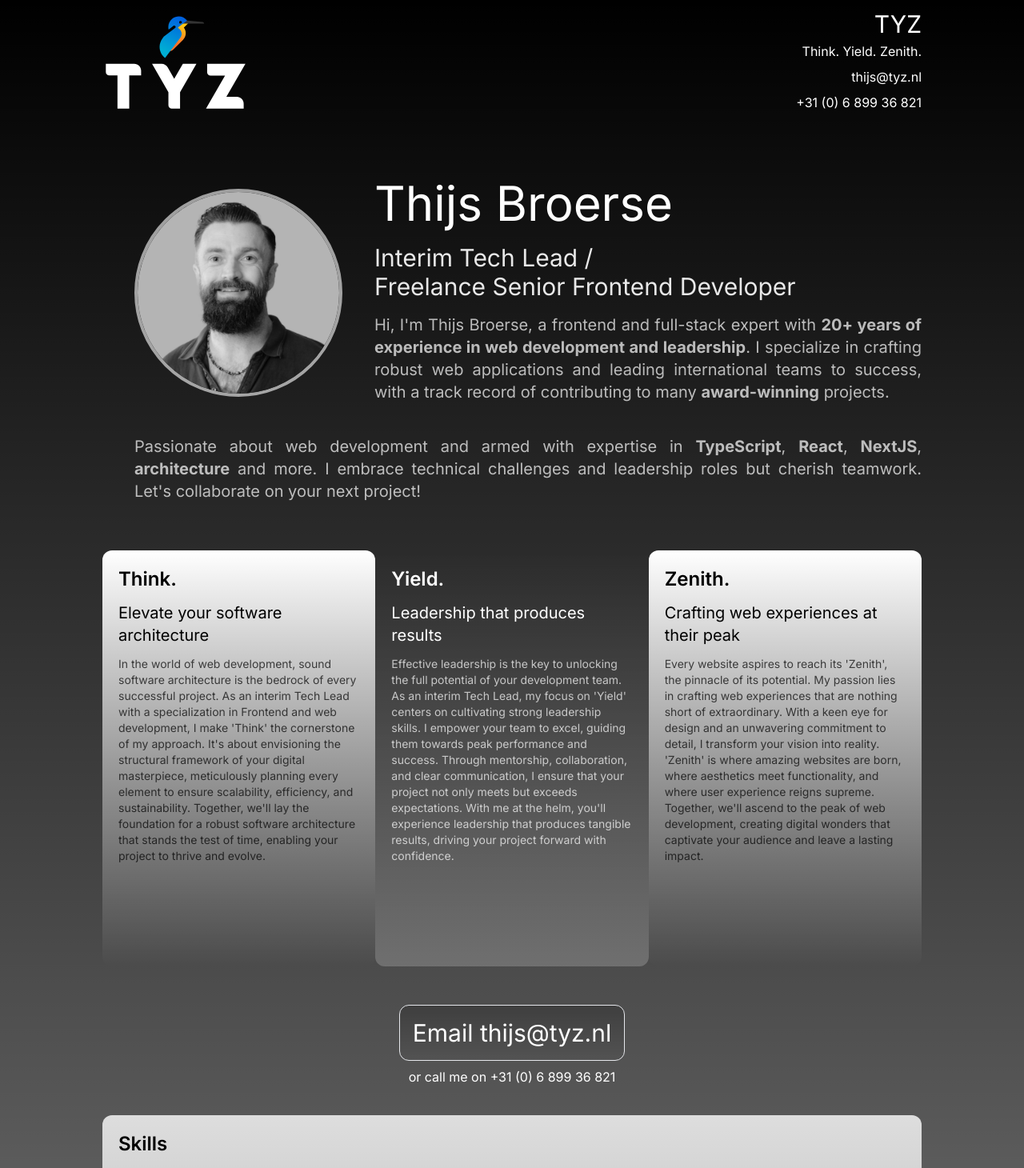
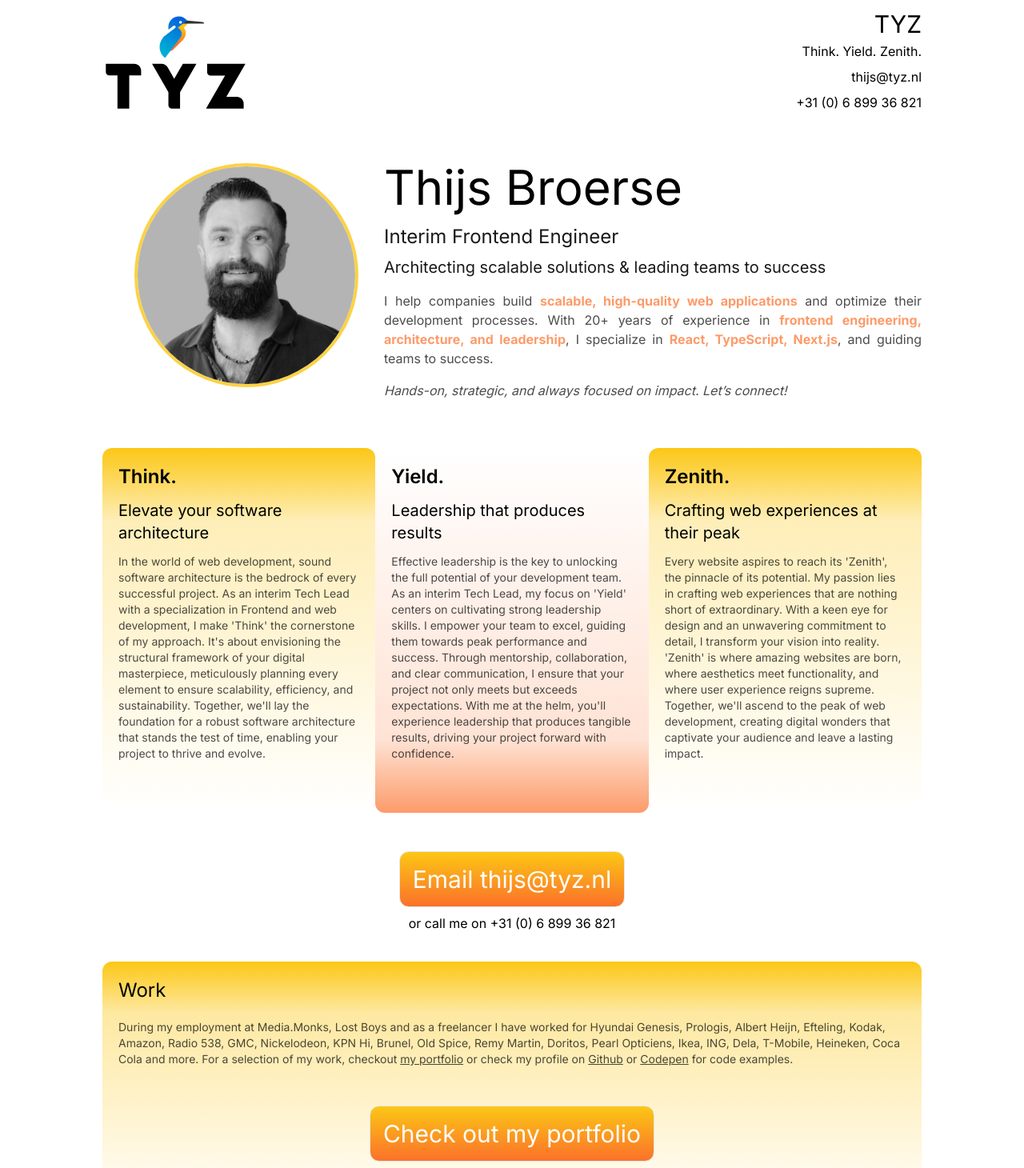
Before and after one commit to ThijsTyZ/tyz, a Next.js app: page / in a window 1280 px wide. Shown: the top 1460 px of the page at 80% size. Built offline with nearby package versions, Linux system fonts and the light colour scheme.

Commit message:
Experiment with some more colors

```diff
--- a/src/app/globals.css
+++ b/src/app/globals.css
@@ -1,32 +1,14 @@
 @tailwind base;
 @tailwind components;
 @tailwind utilities;
-
-:root {
-  --foreground-rgb: 255, 255, 255;
-  --background-start-rgb: 0, 0, 0;
-  --background-end-rgb: 255, 255, 255;
-  --footer-start-rgb: 0, 0, 0;
-  --footer-end-rgb: 80, 80, 80;
-}
-
-body {
-  color: rgb(var(--foreground-rgb));
-  background: linear-gradient(
-      to bottom,
-      transparent,
-      rgb(var(--background-end-rgb))
-    )
-    rgb(var(--background-start-rgb));
-}
 
 footer {
   background: linear-gradient(
           to bottom,
           transparent,
-          rgb(var(--footer-end-rgb))
+          theme('colors.orangeEnd')
   )
-  rgb(var(--footer-start-rgb));
+  theme('colors.orangeStart');
 }
 
 a:hover {
--- a/src/app/layout.tsx
+++ b/src/app/layout.tsx
@@ -30,7 +30,9 @@ export default function RootLayout({
 }): ReactElement {
   return (
     <html lang="en">
-      <body className={inter.className}>
+      <body
+        className={`${inter.className} bg-white bg-gradient-to-b from-white via-white to-orangeStart/10 `}
+      >
         <div className="w-full flex flex-col items-center min-h-screen justify-between">
           <Header />
 
--- a/src/app/page.tsx
+++ b/src/app/page.tsx
@@ -39,15 +39,65 @@ export default function Home(): ReactElement {
         <a
           href={phonenumber.href}
           title={phonenumber.title}
-          className="text-white text-m text-center"
+          className="text-m text-center hover:text-orangeEnd"
         >
           or call me on {phonenumber.text}
         </a>
       </section>
       {/**/}
 
+      {/* Portfolio */}
+      <section className="p-5 w-full mt-4 bg-gradient-to-r lg:bg-gradient-to-b from-orangeStart to-transparent via-orangeStart/40 via-20% rounded-xl  text-sm">
+        <h3 className="text-2xl mb-5">Work</h3>
+        <p className="text-sm opacity-70">
+          During my employment at Media.Monks, Lost Boys and as a freelancer I
+          have worked for Hyundai Genesis, Prologis, Albert Heijn, Efteling,
+          Kodak, Amazon, Radio 538, GMC, Nickelodeon, KPN Hi, Brunel, Old Spice,
+          Remy Martin, Doritos, Pearl Opticiens, Ikea, ING, Dela, T-Mobile,
+          Heineken, Coca Cola and more. For a selection of my work, checkout{' '}
+          <Link
+            href={paths.portfolio}
+            className="underline hover:text-black "
+            title="View my porfolio"
+          >
+            {' '}
+            my portfolio
+          </Link>{' '}
+          or check my profile on{' '}
+          <Link
+            href="https://github.com/ThijsTyZ"
+            target="_blank"
+            rel="noreferrer"
+            title="View my profile on Github"
+            className="underline hover:text-black"
+          >
+            Github
+          </Link>{' '}
+          or{' '}
+          <Link
+            href="https://codepen.io/_TyZ_"
+            target="_blank"
+            rel="noreferrer"
+            title="View my profile on Codepen"
+            className="underline hover:text-black"
+          >
+            Codepen
+          </Link>{' '}
+          for code examples.
+        </p>
+
+        <div className="flex flex-col lg:place-items-center py-10">
+          <Cta path={paths.portfolio}>Check out my portfolio</Cta>
+        </div>
+      </section>
+      {/**/}
+
+      <section className="p-5 mt-4">
+        <Logo />
+      </section>
+
       {/* Skills */}
-      <section className="p-5 mt-4 relative  bg-gradient-to-r lg:bg-gradient-to-b from-[rgba(255,255,255,0.8)] to-transparent rounded-xl text-black w-full">
+      <section className="p-5 mt-4 relative  bg-gradient-to-r lg:bg-gradient-to-b from-orangeStart  via-orangeStart/40 via-10% rounded-xl text-black w-full">
         <h2 className="mb-3 text-2xl font-semibold">Skills</h2>
 
         <ul className="text-sm grid lg:grid-cols-3 grid-cols-2">
@@ -64,7 +114,7 @@ export default function Home(): ReactElement {
                         title={description ?? name}
                         target={href.startsWith('http') ? '_blank' : '_self'}
                         rel="noreferrer"
-                        className={`opacity-60 hover:opacity-100 ${
+                        className={`opacity-60 hover:opacity-100 hover:text-orangeEnd ${
                           isHighlighted ? 'font-bold' : ''
                         }`}
                       >
@@ -103,62 +153,12 @@ export default function Home(): ReactElement {
       </section>
       {/**/}
 
-      <section className="p-5 mt-4">
-        <Logo />
-      </section>
-
-      {/* Portfolio */}
-      <section className="p-5 w-full mt-4 bg-gradient-to-r lg:bg-gradient-to-b from-[rgba(0,0,0,0.4)] to-transparent rounded-xl text-white text-sm">
-        <h3 className="text-2xl mb-5">Work</h3>
-        <p className="text-sm opacity-70">
-          During my employment at Media.Monks, Lost Boys and as a freelancer I
-          have worked for Hyundai Genesis, Prologis, Albert Heijn, Efteling,
-          Kodak, Amazon, Radio 538, GMC, Nickelodeon, KPN Hi, Brunel, Old Spice,
-          Remy Martin, Doritos, Pearl Opticiens, Ikea, ING, Dela, T-Mobile,
-          Heineken, Coca Cola and more. For a selection of my work, checkout{' '}
-          <Link
-            href={paths.portfolio}
-            className="underline hover:text-black"
-            title="View my porfolio"
-          >
-            {' '}
-            my portfolio
-          </Link>{' '}
-          or check my profile on{' '}
-          <Link
-            href="https://github.com/ThijsTyZ"
-            target="_blank"
-            rel="noreferrer"
-            title="View my profile on Github"
-            className="underline hover:text-black"
-          >
-            Github
-          </Link>{' '}
-          or{' '}
-          <Link
-            href="https://codepen.io/_TyZ_"
-            target="_blank"
-            rel="noreferrer"
-            title="View my profile on Codepen"
-            className="underline hover:text-black"
-          >
-            Codepen
-          </Link>{' '}
-          for code examples.
-        </p>
-
-        <div className="flex flex-col lg:place-items-center py-10">
-          <Cta path={paths.portfolio}>Check out my portfolio</Cta>
-        </div>
-      </section>
-      {/**/}
-
       {/* Recommendations */}
-      <section className="p-5 mb-10 mt-10 bg-gradient-to-r lg:bg-gradient-to-b from-[rgba(0,0,0,0.5)] to-transparent rounded-xl text-black text-sm">
+      <section className="p-5 mb-10 mt-10 bg-gradient-to-r lg:bg-gradient-to-b from-orangeStart  via-orangeStart/40 via-10%  rounded-xl text-black text-sm">
         <h3 className="text-white text-2xl mb-5">What others say about me</h3>
         {recommendations.map(({ text, author, position }, index) => (
           <p
-            className={`p-5 from-white to-transparent rounded-xl text-black ${
+            className={`p-5 from-white to-transparent rounded-xl  ${
               index % 2 ? 'bg-gradient-to-l' : 'bg-gradient-to-r'
             }`}
             key={author}
@@ -174,7 +174,7 @@ export default function Home(): ReactElement {
           target="_blank"
           rel="noreferrer"
           title="Read more recommendations about me on LinkedIn"
-          className="underline p-5"
+          className="underline p-5 hover:text-orangeEnd"
         >
           Read more...
         </a>
--- a/src/components/ArticleBlock.tsx
+++ b/src/components/ArticleBlock.tsx
@@ -9,11 +9,11 @@ export default function ArticleBlock({
 }: Article & { variant: 'white' | 'black' }): ReactElement {
   return (
     <article
-      className={`p-5 lg:pb-32 rounded-xl to-transparent
+      className={`p-5 lg:pb-16 rounded-xl to-transparent
      ${
        variant === 'white'
-         ? `bg-gradient-to-r lg:bg-gradient-to-b from-white text-black`
-         : `bg-gradient-to-l lg:bg-gradient-to-t from-[rgba(255,255,255,0.2)] text-white`
+         ? `bg-gradient-to-r lg:bg-gradient-to-b from-orangeStart  via-orangeStart/30 via-20% `
+         : `bg-gradient-to-l lg:bg-gradient-to-t from-orangeEnd/70   via-orangeEnd/20 via-20%`
      }
     `}
     >
--- a/src/components/Cta.tsx
+++ b/src/components/Cta.tsx
@@ -24,11 +24,10 @@ export function Cta({
               rounded-xl
               transition-colors
               border border-opacity-10
-              bg-gradient-to-b from-[rgba(0,0,0,0.2)] to-transparent
+              bg-gradient-to-b from-orangeStart to-orangeEnd
 
-              hover:text-black
               hover:no-underline
-              hover:bg-white
+              hover:from-orangeEnd hover:to-orangeStart
               `}
     >
       {children}
--- a/src/components/Header.tsx
+++ b/src/components/Header.tsx
@@ -5,7 +5,7 @@ import { email, phonenumber, slogan } from '@/data/copy';
 
 export function Header(): ReactElement {
   return (
-    <header className="w-full flex flex-col items-center px-10 py-5 text-white">
+    <header className="w-full flex flex-col items-center px-10 py-5 ">
       <div className="flex max-w-5xl w-full">
         <Link
           className="w-1/2 hover:no-underline max-sm:scale-75 max-sm:-translate-x-10 max-sm:-translate-y-4"
@@ -16,14 +16,18 @@ export function Header(): ReactElement {
         <div className="w-1/2 text-right text-s leading-8 max-sm:text-sm -mt-2 max-sm:mt-1">
           <h1 className="text-3xl max-sm:text-xl">TYZ</h1>
           <h3 className="">{slogan}</h3>
-          <a href={email.href} title={email.title}>
+          <a
+            href={email.href}
+            title={email.title}
+            className="hover:text-orangeEnd"
+          >
             {email.text}
           </a>
           <br />
           <a
             href={phonenumber.href}
             title={phonenumber.title}
-            className="max-sm:text-sm"
+            className="max-sm:text-sm hover:text-orangeEnd"
           >
             {phonenumber.text}
           </a>
--- a/src/components/Hero.tsx
+++ b/src/components/Hero.tsx
@@ -4,44 +4,36 @@ import { name, role } from '@/data/copy';
 
 export function Hero(): ReactElement {
   return (
-    <section className="max-w-5xl flex flex-col text-white lg:pl-10 lg:py-10">
+    <section className="max-w-5xl flex flex-col  lg:pl-10 lg:py-10">
       <div className="max-lg:flex max-lg:flex-col max-lg:items-center">
         <Image
           src="/img/thijs.jpeg"
           alt="Thijs profile picture"
-          width={260}
-          height={260}
-          className="rounded-full lg:float-left lg:mr-10 mt-8 border-4 border-white border-opacity-60"
+          width={280}
+          height={280}
+          className="rounded-full lg:float-left lg:mr-8 border-4 border-orangeStart border-opacity-80"
         />
-        <h2 className="text-6xl py-5">{name}</h2>
-        <h3 className="opacity-90 text-3xl max-w-5xl">
-          {role.split(' /').map((text, index) => (
-            <>
-              {index > 0 && (
-                <>
-                  &nbsp;/
-                  <br />
-                </>
-              )}
-              {text}
-            </>
-          ))}
-        </h3>
-        <p className="lg:text-justify opacity-70 pt-4 text-xl">
-          Hi, I&apos;m Thijs Broerse, a frontend and full-stack expert with{' '}
-          <strong>
-            20+ years of experience in web development and leadership
+        <h2 className="text-6xl pb-4">{name}</h2>
+        <h3 className="opacity-90 text-2xl max-w-5xl">{role}</h3>
+        <h4 className="opacity-90 text-xl max-w-5xl pt-2">
+          Architecting scalable solutions & leading teams to success
+        </h4>
+        <p className="lg:text-justify opacity-70 pt-4 text-l">
+          I help companies build{' '}
+          <strong className="text-orangeEnd">
+            scalable, high-quality web applications
+          </strong>{' '}
+          and optimize their development processes. With 20+ years of experience
+          in{' '}
+          <strong className="text-orangeEnd">
+            frontend engineering, architecture, and leadership
           </strong>
-          . I specialize in crafting robust web applications and leading
-          international teams to success, with a track record of contributing to
-          many <strong>award-winning</strong> projects.
+          , I specialize in{' '}
+          <strong className="text-orangeEnd">React, TypeScript, Next.js</strong>
+          , and guiding teams to success.
         </p>
-        <p className="lg:text-justify opacity-70 pt-10 text-xl">
-          Passionate about web development and armed with expertise in{' '}
-          <strong>TypeScript</strong>, <strong>React</strong>,{' '}
-          <strong>NextJS</strong>, <strong>architecture</strong> and more. I
-          embrace technical challenges and leadership roles but cherish
-          teamwork. Let&apos;s collaborate on your next project!
+        <p className="lg:text-justify opacity-70 pt-4 text-l italic">
+          Hands-on, strategic, and always focused on impact. Let’s connect!
         </p>
       </div>
     </section>
--- a/src/components/Logo.tsx
+++ b/src/components/Logo.tsx
@@ -1,4 +1,5 @@
 import { type ReactElement } from 'react';
+import { theme } from '@/theme';
 
 export type LogoProps = {
   width?: number;
@@ -9,6 +10,11 @@ export function Logo({
   width = 180,
   height = width * (2 / 3),
 }: LogoProps): ReactElement {
+  const { colors } = theme;
+
+  // TODO: support dark mode
+  const textColor = colors.black;
+
   return (
     <svg
       width={width}
@@ -21,50 +27,50 @@ export function Logo({
       <title>TYZ</title>
       <path
         d="M50 119.695H91.46C96.98 119.695 101.46 124.175 101.46 129.695V136.765H84.13V185.095H66.98V136.765H55C52.24 136.765 50 134.525 50 131.765V119.695Z"
-        fill="#ffffff"
+        fill={textColor}
       />
       <path
         d="M158.25 161.055V185.085H146.27C143.51 185.085 141.27 182.845 141.27 180.085V161.055L117.41 119.785H131.4C134.98 119.785 138.28 121.695 140.07 124.795L149.72 141.555L162.35 119.785H182.12L158.26 161.055H158.25Z"
-        fill="#ffffff"
+        fill={textColor}
       />
       <path
         d="M225.78 167.935H241.03C246.53 167.935 251.03 172.435 251.03 177.935V185.085H196.08L223.86 137.015H202.74C199.98 137.015 197.74 134.775 197.74 132.015V119.775H253.56L225.78 167.925V167.935Z"
-        fill="#ffffff"
+        fill={textColor}
       />
       <path
         d="M169.92 60.8154L165.11 56.0054L157.67 63.4454L158.08 63.8554C156.47 63.8754 154.87 64.4954 153.65 65.7254L148.35 71.0254L135.8 83.5754C131.6 87.7754 131.6 94.5954 135.8 98.7954C139.33 102.325 145.05 102.325 148.58 98.7954L162.67 84.7054C167.51 79.8654 167.88 72.2454 163.78 66.9754L169.94 60.8154H169.92Z"
-        fill="url(#paint0_linear_1_2)"
+        fill="url(#gradientOrange)"
       />
       <path
         d="M193.38 61.2154H161.03L166.12 56.3854L191.08 58.6954C192.38 58.8154 193.38 59.9054 193.38 61.2154Z"
-        fill="#333333"
+        fill={colors.darkGray}
       />
       <path
         d="M156.94 68.5254L155.01 67.0254L168.51 56.5654C163.33 49.8854 153.73 48.6754 147.05 53.8454C142.08 57.6954 140.14 63.9954 141.6 69.7154L148.63 64.4154C149.52 63.7454 150.78 63.9254 151.45 64.8154C152.12 65.7054 151.94 66.9654 151.05 67.6454L134.51 80.1054L132.62 82.6054C125.82 91.5954 127.49 104.375 136.37 111.315L158.56 81.8654C161.79 77.7254 161.06 71.7554 156.92 68.5254H156.94ZM157.73 57.5654C158.62 56.8954 159.88 57.0754 160.56 57.9654C161.23 58.8554 161.05 60.1154 160.16 60.7854C159.27 61.4554 158 61.2754 157.33 60.3854C156.66 59.4954 156.84 58.2254 157.73 57.5554V57.5654Z"
-        fill="url(#paint1_linear_1_2)"
+        fill="url(#gradientBlue)"
       />
       <defs>
         <linearGradient
-          id="paint0_linear_1_2"
+          id="gradientOrange"
           x1="148.1"
           y1="87.9654"
           x2="156.68"
           y2="61.9754"
           gradientUnits="userSpaceOnUse"
         >
-          <stop stopColor="#FB712A" />
-          <stop offset="1" stopColor="#FCC715" />
+          <stop stopColor={colors.orangeEnd} />
+          <stop offset="1" stopColor={colors.orangeStart} />
         </linearGradient>
         <linearGradient
-          id="paint1_linear_1_2"
+          id="gradientBlue"
           x1="160.35"
           y1="53.3054"
           x2="133.86"
           y2="100.495"
           gradientUnits="userSpaceOnUse"
         >
-          <stop stopColor="#0061DF" />
-          <stop offset="1" stopColor="#00AED4" />
+          <stop stopColor={colors.blueStart} />
+          <stop offset="1" stopColor={colors.blueEnd} />
         </linearGradient>
       </defs>
     </svg>
--- a/src/data/copy.ts
+++ b/src/data/copy.ts
@@ -2,7 +2,7 @@ import type { ValueOf } from 'next/constants';
 
 export const slogan = 'Think. Yield. Zenith.';
 export const name = 'Thijs Broerse';
-export const role = 'Interim Tech Lead / Freelance Senior Frontend Developer';
+export const role = 'Interim Frontend Engineer';
 export const title = `TYZ - ${name} - ${role}`;
 
 export const description =
@@ -598,7 +598,7 @@ thinking, connectivity, empathy and mentorship.`,
   },
   {
     text: `I've worked with Thijs for 12,5 years and have always been
-impressed by his skill and knowledge. H's an absolute legend
+impressed by his skill and knowledge. He's an absolute legend
 and one of the best I've ever worked with. Would absolutely
 recommend!`,
     author: `Dennis de Rooij`,
--- /dev/null
+++ b/src/theme.ts
@@ -0,0 +1,13 @@
+import { type Config } from 'tailwindcss';
+
+export const theme = {
+  colors: {
+    white: '#FFFFFF',
+    black: '#000000',
+    darkGray: '#333333',
+    orangeEnd: '#FB712A',
+    orangeStart: '#FCC715',
+    blueStart: '#0061DF',
+    blueEnd: '#00AED4',
+  },
+} as const satisfies Config['theme'];
--- a/tailwind.config.ts
+++ b/tailwind.config.ts
@@ -1,4 +1,7 @@
 import type { Config } from 'tailwindcss';
+import { theme } from './src/theme';
+
+console.log('THIS IS A TEST TAILWIND', theme);
 
 const config: Config = {
   content: [
@@ -8,6 +11,8 @@ const config: Config = {
   ],
   theme: {
     extend: {
+      colors: { ...theme.colors },
+
       theme: {
         extend: {},
       },
```
